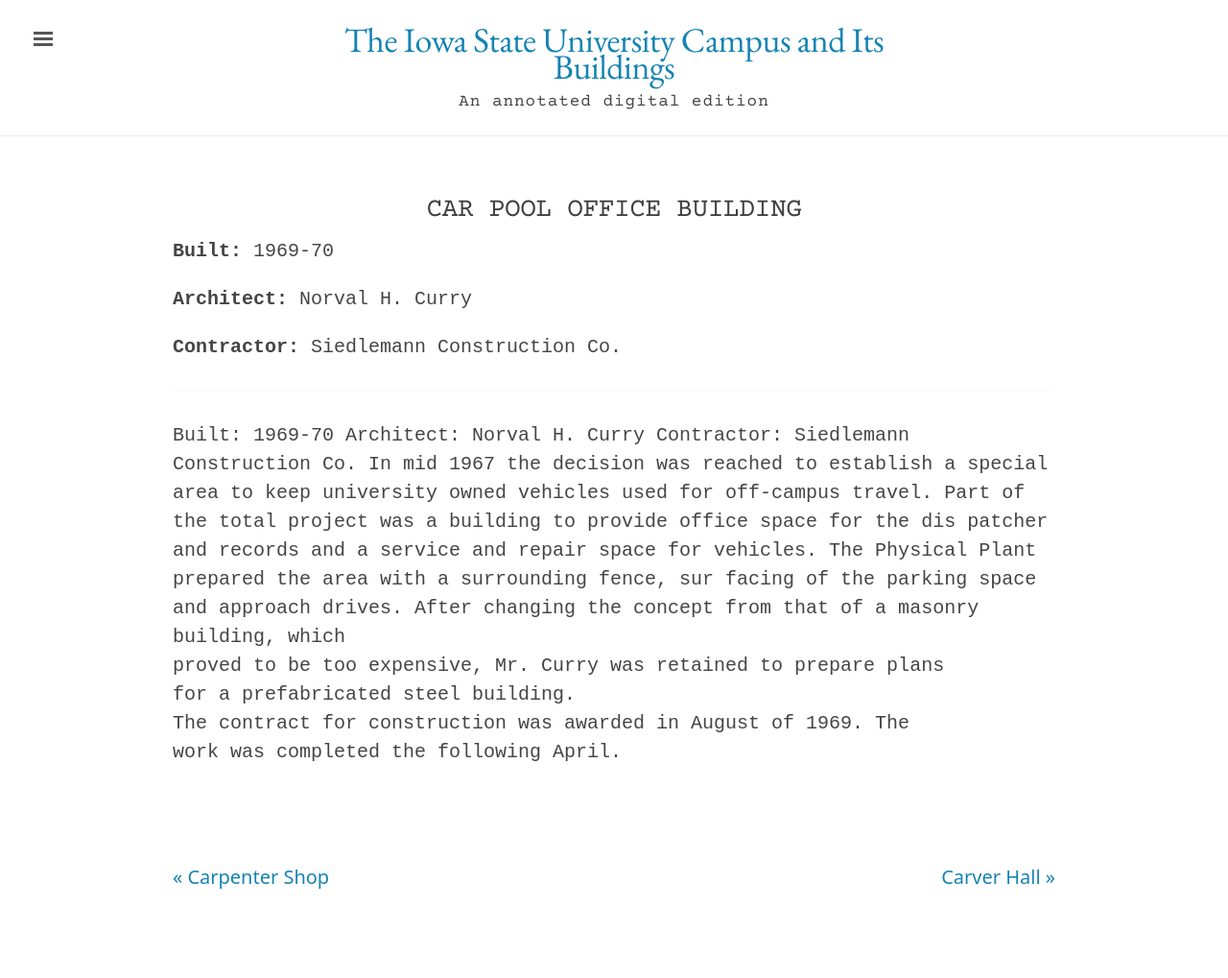
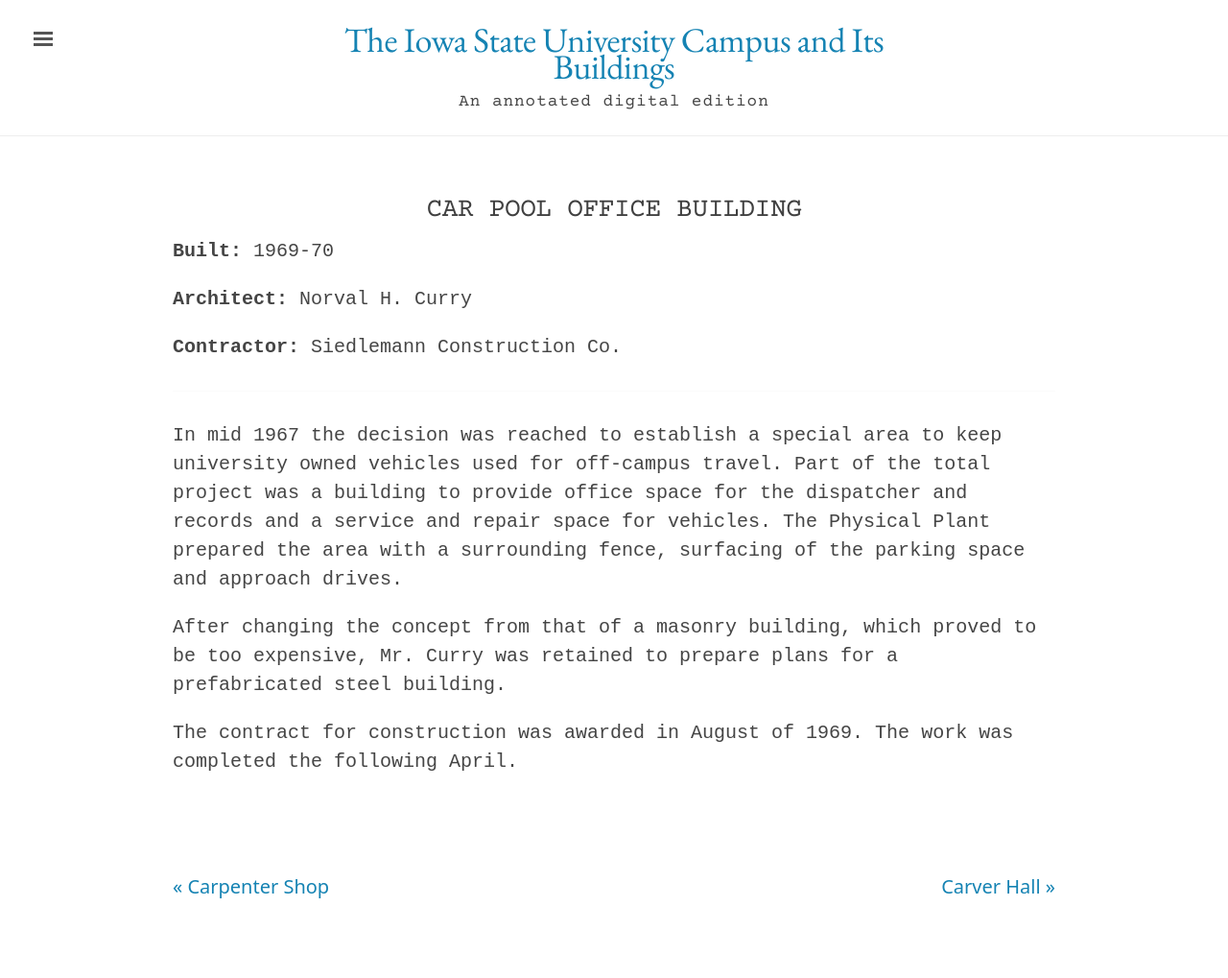
Before and after one commit to emanderson811/day-edition, a Jekyll site: the page built from _texts/buildings/033day-carpool-office.md, in a window 1280 px wide. Shown: the whole page at 96% size. Built offline with Jekyll 4.4.1, drawn with Linux system fonts in a browser that asks for light colours.

Commit message:
Update 033day-carpool-office.md

```diff
--- a/_texts/buildings/033day-carpool-office.md
+++ b/_texts/buildings/033day-carpool-office.md
@@ -13,10 +13,9 @@
 publication-date: 1980
 ---
 ---
-Built: 1969-70 Architect: Norval H. Curry Contractor: Siedlemann Construction Co.
-In mid 1967 the decision was reached to establish a special area to keep university owned vehicles used for off-campus travel. Part of the total project was a building to provide office space for the dis patcher and records and a service and repair space for vehicles. The Physical Plant prepared the area with a surrounding fence, sur facing of the parking space and approach drives.
-After changing the concept from that of  a  masonry building, which
-proved  to be  too expensive, Mr.  Curry was  retained  to prepare plans
-for  a  prefabricated steel building.
-The  contract  for construction was  awarded  in August of 1969.  The
-work was  completed the following April.
+
+In mid 1967 the decision was reached to establish a special area to keep university owned vehicles used for off-campus travel. Part of the total project was a building to provide office space for the dispatcher and records and a service and repair space for vehicles. The Physical Plant prepared the area with a surrounding fence, surfacing of the parking space and approach drives.
+
+After changing the concept from that of a masonry building, which proved to be too expensive, Mr. Curry was retained to prepare plans for a prefabricated steel building.
+
+The contract for construction was awarded in August of 1969. The work was completed the following April.
```
